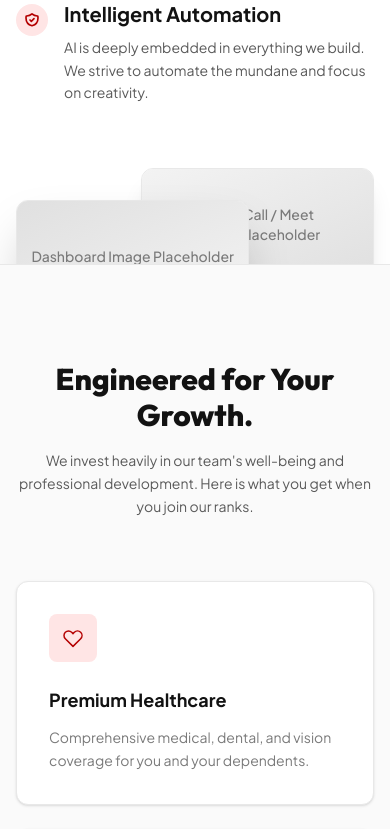
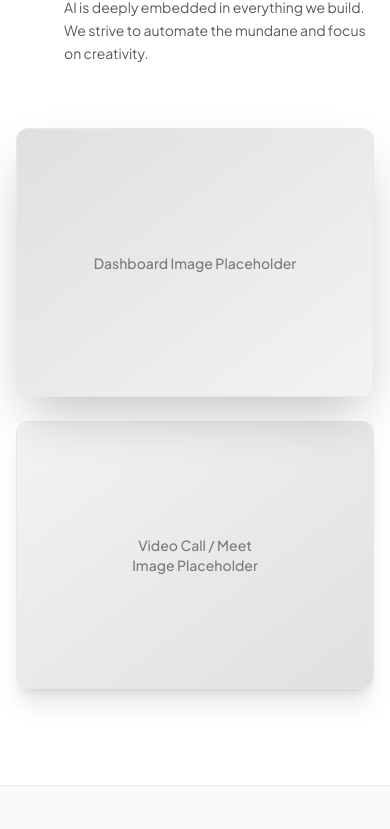
Before and after one commit to galahad-arpit03/ApMoSys, a Next.js app: page /careers in a window 390 px wide. Shown: the part 1232-2061 px from the top of the page. Built offline with nearby package versions, Linux system fonts and the light colour scheme.

Commit message:
pusing 1st commi

```diff
--- a/src/CareersPage/HeroSection/HeroSection.tsx
+++ b/src/CareersPage/HeroSection/HeroSection.tsx
@@ -31,7 +31,7 @@ export default function HeroSection() {
           </motion.span>
 
           <motion.h1 variants={fadeUp} className="font-heading text-4xl sm:text-5xl lg:text-6xl font-extrabold tracking-tight mb-6 text-[#FFFFFF] leading-[1.1]">
-            Engineer Your Future with <br />
+            Engineer Your Future with <br className="hidden sm:block" />
             <span className="text-[#B40001]">Precision.</span>
           </motion.h1>
 
--- a/src/CareersPage/MindsetSection/MindsetSection.tsx
+++ b/src/CareersPage/MindsetSection/MindsetSection.tsx
@@ -82,18 +82,18 @@ export default function MindsetSection() {
             whileInView="visible"
             viewport={{ once: true, margin: "-100px" }}
             variants={fadeLeft}
-            className="relative lg:h-[500px]"
+            className="relative h-auto lg:h-[500px]"
           >
-            {/* Using a placeholder styled div grid to represent the overlapped screenshots in the design */}
-            <div className="absolute inset-0 grid grid-cols-12 grid-rows-12 gap-4">
-              <div className="col-span-8 row-span-8 col-start-1 row-start-3 rounded-xl overflow-hidden shadow-2xl border border-[#E8E8E8] relative z-10 bg-[#FAFAFA] flex items-center justify-center">
+            {/* Mobile: stacked flex, Desktop: absolute grid */}
+            <div className="flex flex-col gap-6 lg:absolute lg:inset-0 lg:grid lg:grid-cols-12 lg:grid-rows-12 lg:gap-4">
+              <div className="aspect-[4/3] lg:aspect-auto lg:col-span-8 lg:row-span-8 lg:col-start-1 lg:row-start-3 rounded-xl overflow-hidden shadow-2xl border border-[#E8E8E8] relative z-10 bg-[#FAFAFA] flex items-center justify-center">
                  <div className="absolute inset-0 bg-gradient-to-br from-[#E0E0E0] to-[#F3F3F3] flex items-center justify-center">
-                    <span className="text-[#7A7A7A] font-medium text-sm">Dashboard Image Placeholder</span>
+                    <span className="text-[#7A7A7A] font-medium text-sm px-4 text-center">Dashboard Image Placeholder</span>
                  </div>
               </div>
-              <div className="col-span-8 row-span-8 col-start-5 row-start-1 rounded-xl overflow-hidden shadow-xl border border-[#E8E8E8] relative z-0 bg-[#FFFFFF] flex items-center justify-center">
+              <div className="aspect-[4/3] lg:aspect-auto lg:col-span-8 lg:row-span-8 lg:col-start-5 lg:row-start-1 rounded-xl overflow-hidden shadow-xl border border-[#E8E8E8] relative z-0 bg-[#FFFFFF] flex items-center justify-center">
                  <div className="absolute inset-0 bg-gradient-to-tl from-[#E0E0E0] to-[#F3F3F3] flex items-center justify-center">
-                    <span className="text-[#7A7A7A] font-medium text-sm text-center">Video Call / Meet <br/> Image Placeholder</span>
+                    <span className="text-[#7A7A7A] font-medium text-sm text-center px-4">Video Call / Meet <br/> Image Placeholder</span>
                  </div>
               </div>
             </div>
--- a/src/CareersPage/OpeningsSection/OpeningsSection.tsx
+++ b/src/CareersPage/OpeningsSection/OpeningsSection.tsx
@@ -104,7 +104,7 @@ export default function OpeningsSection() {
                     <h3 className="text-xl font-bold text-[#121212] group-hover:text-[#B40001] transition-colors">
                       {job.title}
                     </h3>
-                    <span className="bg-[#FFE5E5] text-[#B40001] text-[10px] font-bold uppercase tracking-widest px-2.5 py-1 rounded-sm">
+                    <span className="bg-[#FFE5E5] text-[#B40001] text-[10px] font-bold uppercase tracking-widest px-2.5 py-1 rounded-sm whitespace-nowrap flex-shrink-0">
                       {job.type}
                     </span>
                   </div>
```
